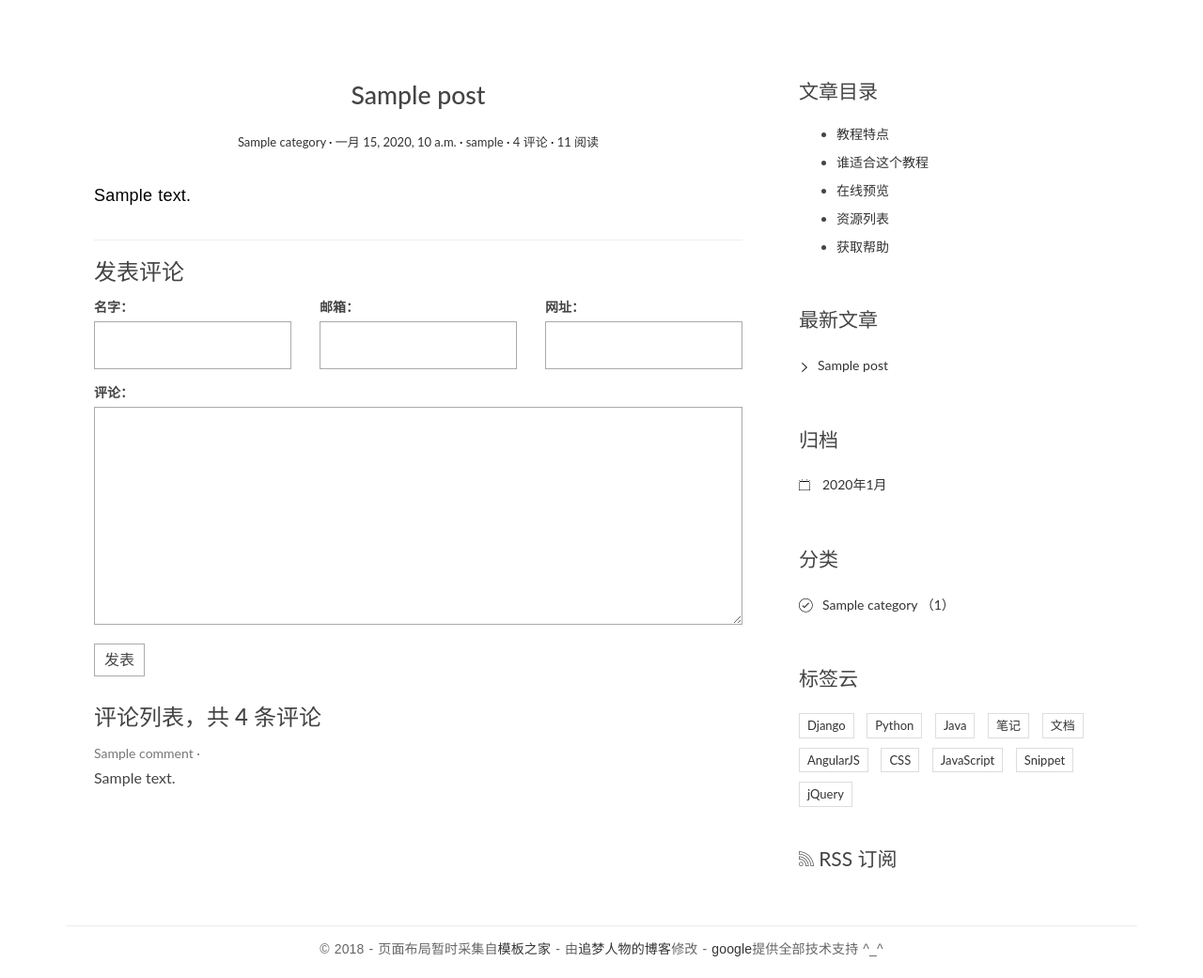
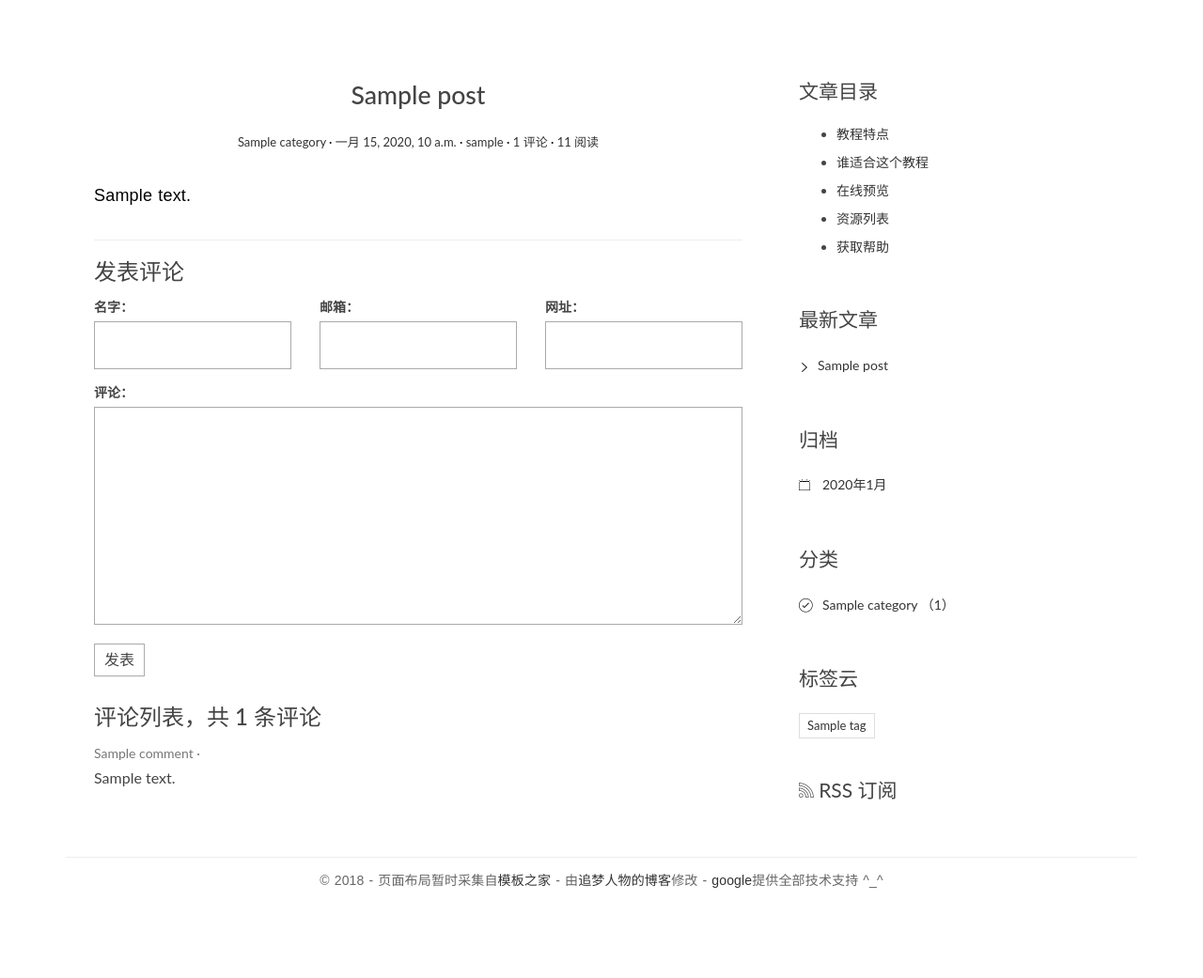
Before and after one commit to dismalstarshine/bzxhn, a Django app: page /post/1/ in a window 1280 px wide. Shown: the part 91-1132 px from the top of the page at 94% size. After the commit the page ends 1036 px from the top, so only its background shows below. Run offline with Django 3.2, Linux system fonts and the light colour scheme; tables that the repository leaves empty hold one stand-in row (values such as "Sample post"); some libraries are stand-ins or nearby versions.

Commit message:
都忘了更新了些什么

```diff
--- a/blog/templatetags/blog_tags.py
+++ b/blog/templatetags/blog_tags.py
@@ -1,4 +1,4 @@
-from ..models import Post, Category
+from ..models import Post, Category, Tag
 from django import template
 from django.db.models.aggregates import Count
 
@@ -19,3 +19,8 @@ def archives():
 @register.simple_tag
 def get_categories():
     return Category.objects.annotate(num_posts=Count('post')).filter(num_posts__gt=0)
+
+
+@register.simple_tag
+def get_tags():
+    return Tag.objects.annotate(num_posts=Count('post')).filter(num_posts__gt=0)
--- a/blog/urls.py
+++ b/blog/urls.py
@@ -7,5 +7,6 @@ urlpatterns = [
     url(r'^$', views.IndexView.as_view(), name='ye'),
     url(r'^post/(?P<pk>[0-9]+)/$', views.PostDetailView.as_view(), name='detail'),
     url(r'^archives/(?P<year>[0-9]{4})/(?P<month>[0-9]{1,2})/$', views.ArchivesView.as_view(), name='archives'),
-    url(r'^category/(?P<pk>[0-9]+)/$', views.CategoryView.as_view(), name='category')
+    url(r'^category/(?P<pk>[0-9]+)/$', views.CategoryView.as_view(), name='category'),
+    url(r'^tag/(?P<pk>[0-9]+)/$', views.TagView.as_view(), name='tag')
 ]
--- a/blog/views.py
+++ b/blog/views.py
@@ -1,7 +1,7 @@
 import markdown
 from django.shortcuts import render, get_object_or_404
 from django.http import HttpResponse
-from .models import Post, Category
+from .models import Post, Category, Tag
 from comments.forms import CommentForm
 from django.views.generic import ListView, DetailView
 
@@ -54,6 +54,16 @@ class PostDetailView(DetailView):
         comment_list = self.object.comment_set.all()
         context.update({'form': form, 'comment_list': comment_list})
         return context
+
+
+class TagView(ListView):
+    model = Post
+    template_name = 'blog/index.html'
+    context_object_name = 'post_list'
+
+    def get_queryset(self):
+        tag = get_object_or_404(Tag, pk=self.kwargs.get('pk'))
+        return super(TagView, self).get_queryset().filter(tag=tag)
 # def detail(request, pk):
 #     post = get_object_or_404(Post, pk=pk)
 #     post.increase_views()
--- a/templates/base.html
+++ b/templates/base.html
@@ -118,37 +118,15 @@
 
                 <div class="widget widget-tag-cloud">
                     <h3 class="widget-title">标签云</h3>
+                    {% get_tags as tag_list %}
                     <ul>
+                        {% for tag in tag_list %}
                         <li>
-                            <a href="#">Django</a>
+                            <a href="{% url 'blog:tag' tag.pk %}">{{ tag.name }}</a>
                         </li>
-                        <li>
-                            <a href="#">Python</a>
-                        </li>
-                        <li>
-                            <a href="#">Java</a>
-                        </li>
-                        <li>
-                            <a href="#">笔记</a>
-                        </li>
-                        <li>
-                            <a href="#">文档</a>
-                        </li>
-                        <li>
-                            <a href="#">AngularJS</a>
-                        </li>
-                        <li>
-                            <a href="#">CSS</a>
-                        </li>
-                        <li>
-                            <a href="#">JavaScript</a>
-                        </li>
-                        <li>
-                            <a href="#">Snippet</a>
-                        </li>
-                        <li>
-                            <a href="#">jQuery</a>
-                        </li>
+                        {% empty %}
+                        暂无标签呢~
+                        {% endfor %}
                     </ul>
                 </div>
                 <div class="rss">
--- a/templates/blog/detail.html
+++ b/templates/blog/detail.html
@@ -10,7 +10,7 @@
                             <span class="post-date"><a href="#"><time class="entry-date"
                                                                       datetime="{{ post.created_time }}">{{ post.created_time }}</time></a></span>
                             <span class="post-author"><a href="#">{{ post.author }}</a></span>
-                            <span class="comments-link"><a href="#">4 评论</a></span>
+                            <span class="comments-link"><a href="#">{{ post.comment_set.count }} 评论</a></span>
                             <span class="views-count"><a href="#">{{ post.views }} 阅读</a></span>
                         </div>
                     </header>
@@ -47,7 +47,7 @@
                         </div>    <!-- row -->
                     </form>
                     <div class="comment-list-panel">
-                        <h3>评论列表，共 <span>4</span> 条评论</h3>
+                        <h3>评论列表，共 <span>{{ post.comment_set.count }}</span> 条评论</h3>
                         <ul class="comment-list list-unstyled">
                             {% for comment in comment_list %}
                             <li class="comment-item">
```
